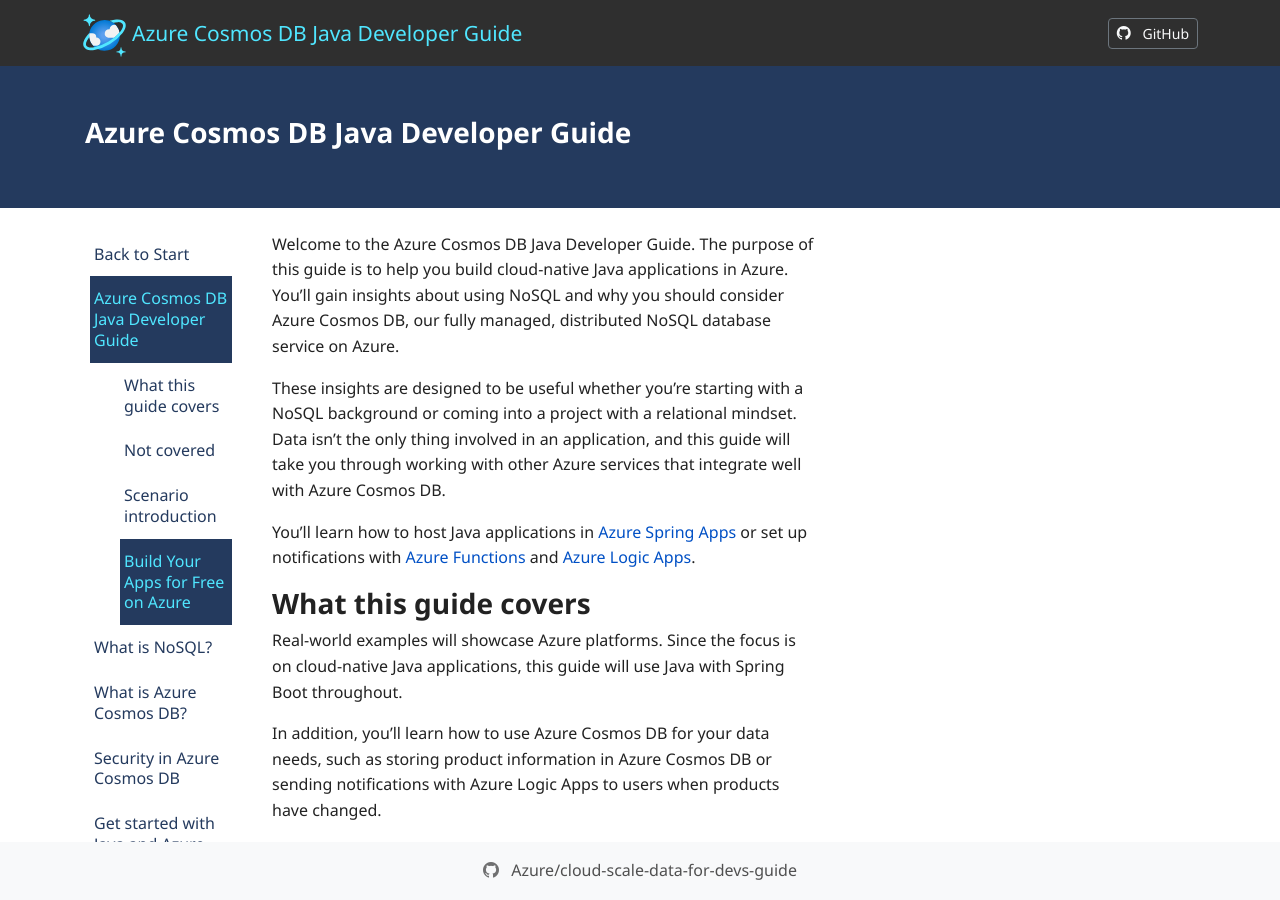
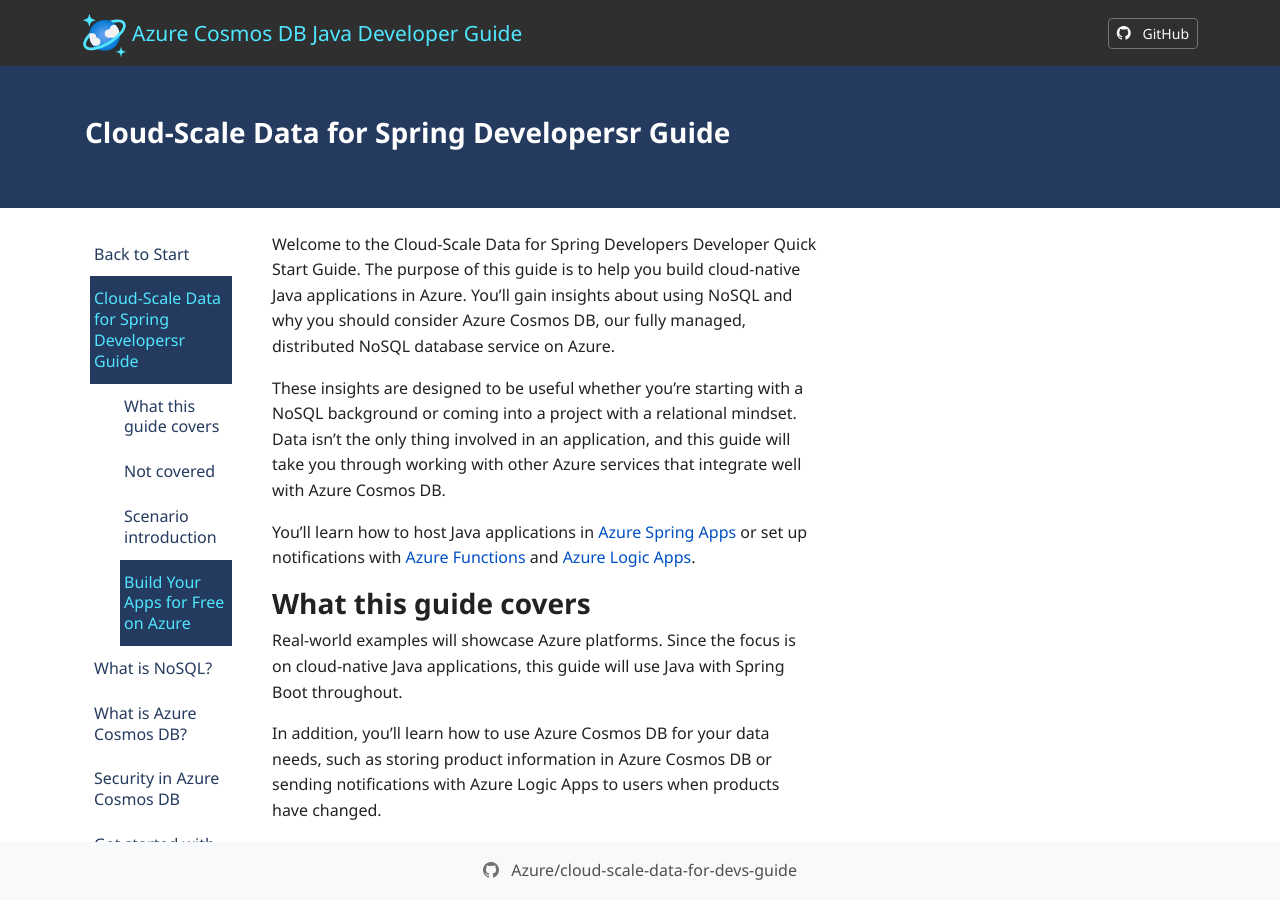
Before and after one commit to Azure/cloud-scale-data-for-devs-guide, a Jekyll site: the page built from docs/foreword.md, in a window 1280 px wide and 900 px high. Built offline with Jekyll 4.4.1, drawn with Linux system fonts in a browser that asks for light colours; nearby versions of some CDN libraries; some web fonts are replaced; our own code applies the rules of GitHub Pages for plain Markdown files; comment, search, counter and statistics services are not loaded.

Commit message:
Update foreword.md
Updated title change to reflect: Cloud-Scale Data for Spring Developers

```diff
--- a/docs/foreword.md
+++ b/docs/foreword.md
@@ -1,6 +1,6 @@
 ---
-title: Azure Cosmos DB Java Developer Guide
-description: Learn how the Azure Cosmos DB Java Developer Guide can help you bring cloud-native Java applications to Azure.
+title: Cloud-Scale Data for Spring Developersr Guide
+description: Learn how the Cloud-Scale Data for Spring Developers Quick Start Guide can help you bring cloud-native Java applications to Azure.
 ms.service: cosmos-db
 ms.topic: reference
 ms.date: 08/19/2022
@@ -10,9 +10,9 @@
 sequence: 0
 ---
 
-# Azure Cosmos DB Java Developer Guide: Foreword
+# Cloud-Scale Data for Spring Developers Guide: Foreword
 
-Welcome to the Azure Cosmos DB Java Developer Guide. The purpose of this guide is to help you build cloud-native Java applications in Azure. You'll gain insights about using NoSQL and why you should consider Azure Cosmos DB, our fully managed, distributed NoSQL database service on Azure.
+Welcome to the Cloud-Scale Data for Spring Developers Developer Quick Start Guide. The purpose of this guide is to help you build cloud-native Java applications in Azure. You'll gain insights about using NoSQL and why you should consider Azure Cosmos DB, our fully managed, distributed NoSQL database service on Azure.
 
 These insights are designed to be useful whether you're starting with a NoSQL background or coming into a project with a relational mindset. Data isn't the only thing involved in an application, and this guide will take you through working with other Azure services that integrate well with Azure Cosmos DB.
 
```
